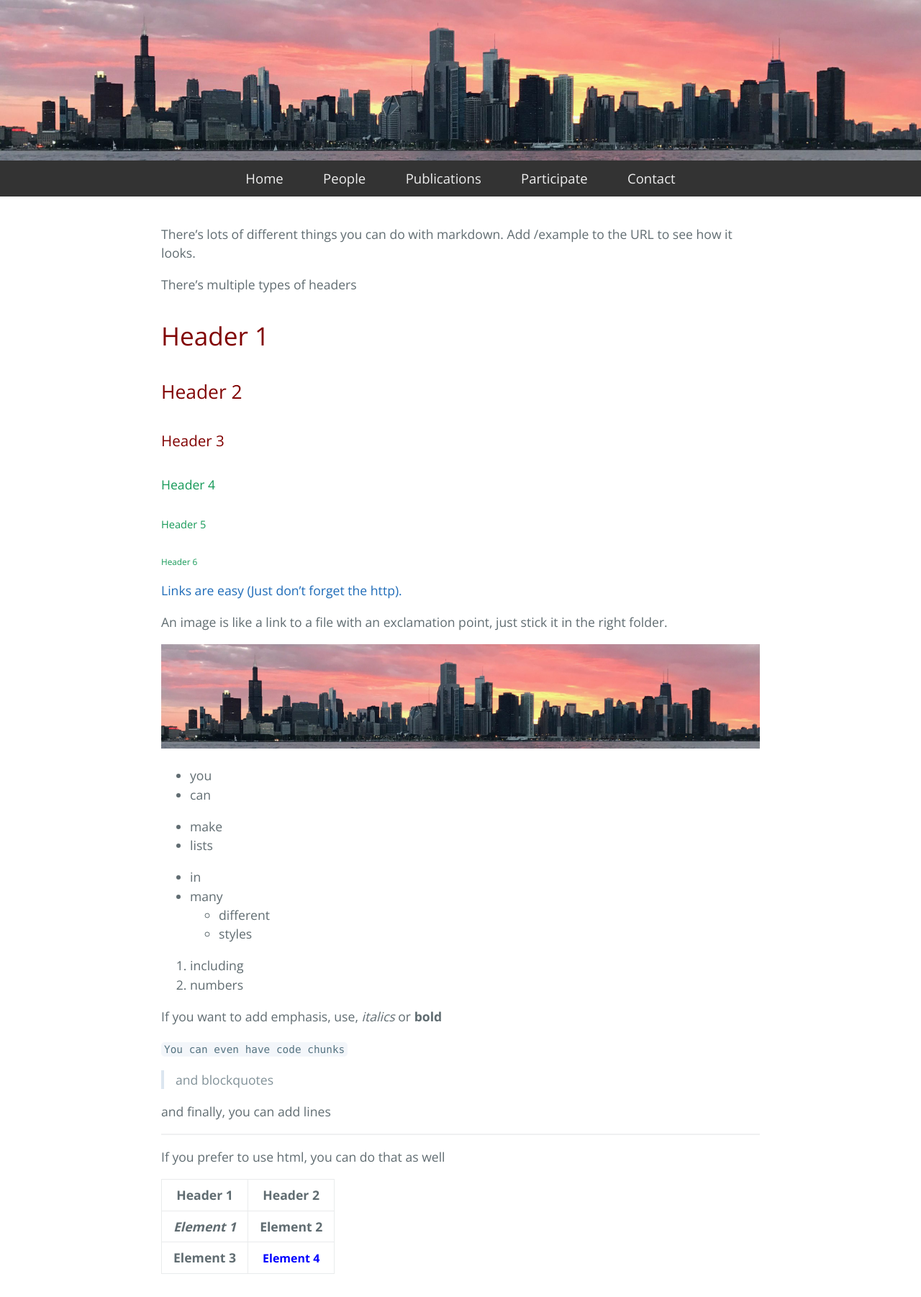
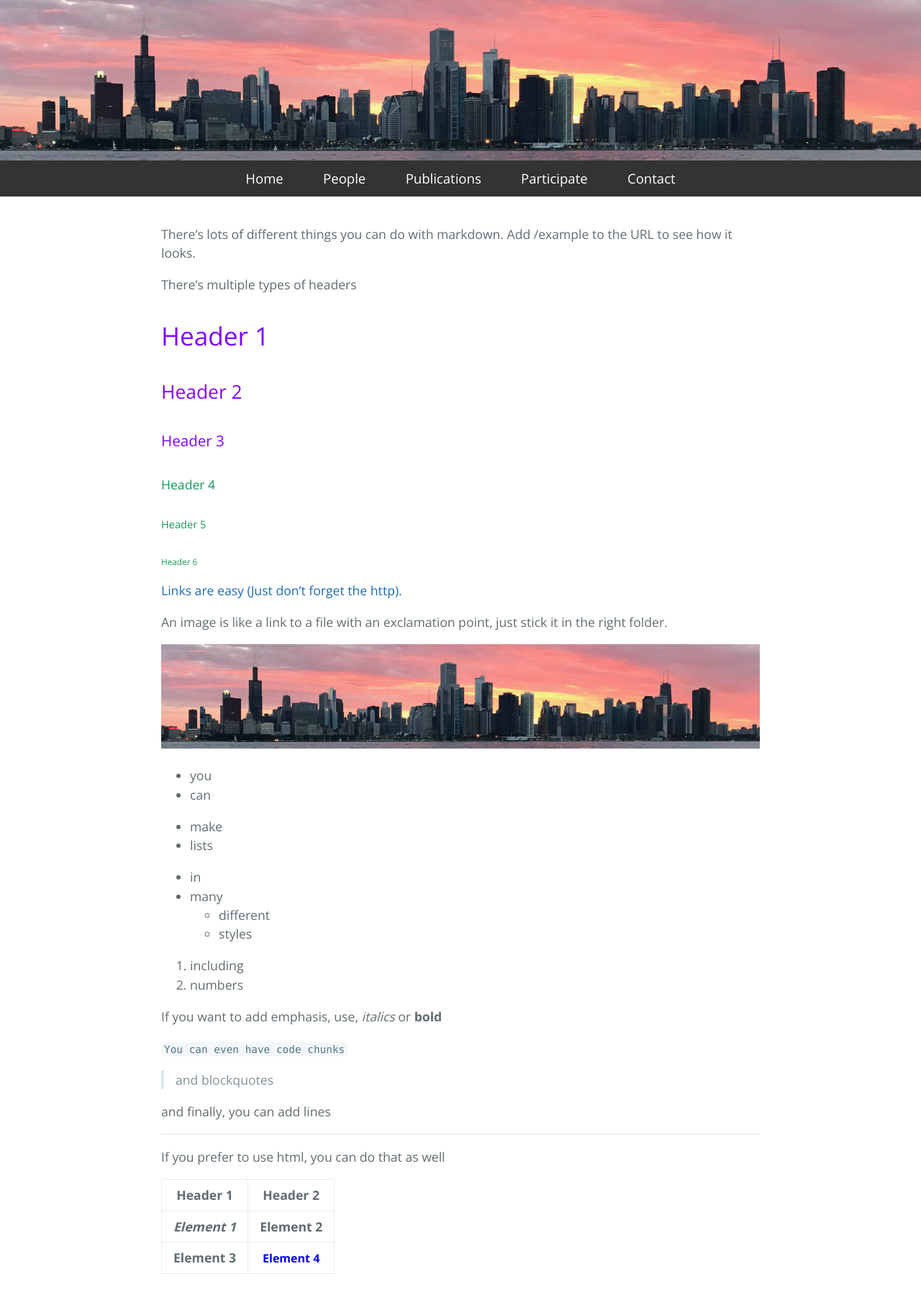
Before and after one commit to lauriedebetten/lauriedebettencourt.github.io, a Jekyll site: the page built from example.md, in a window 1280 px wide. Shown: the whole page at 72% size. Built offline with Jekyll 4.4.1, drawn with Linux system fonts in a browser that asks for light colours.

Commit message:
Update style.scss

```diff
--- a/assets/css/style.scss
+++ b/assets/css/style.scss
@@ -24,7 +24,7 @@
 }
 
 .navbar a {
-    color: #EEEEEE;
+    color: #ffffff;
     display: inline-block;
     font-size: 10px;
     font-size: calc(60% + .7vw);
@@ -40,19 +40,19 @@
 }
 
 .navbar a:hover {
-    background-color: #800000;
+    background-color: #8000FF;
 }
 
 .main-content h1 {
-    color: #800000;
+    color: #8000FF;
 }
 
 .main-content h2 {
-    color: #800000;
+    color: #8000FF;
 }
 
 .main-content h3 {
-    color: #800000;
+    color: #8000FF;
 }
 
 .image-left {
```
